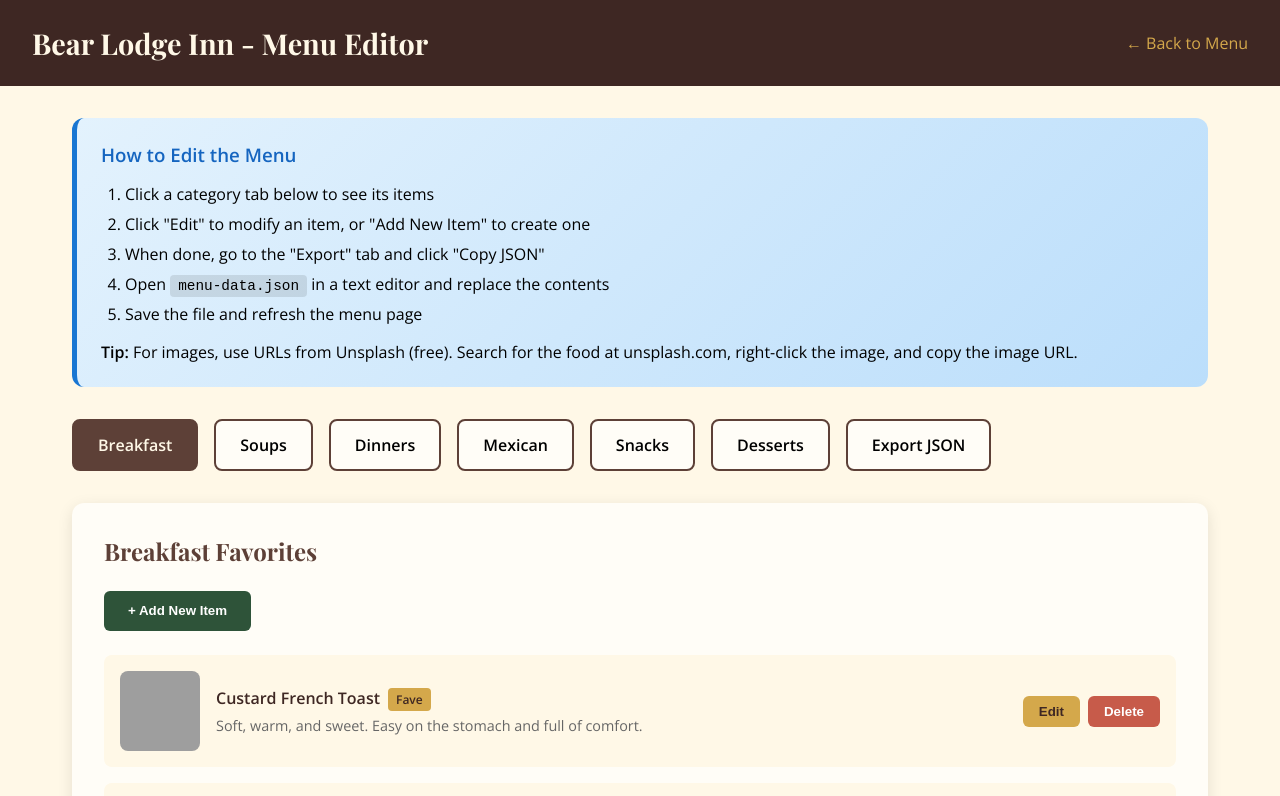
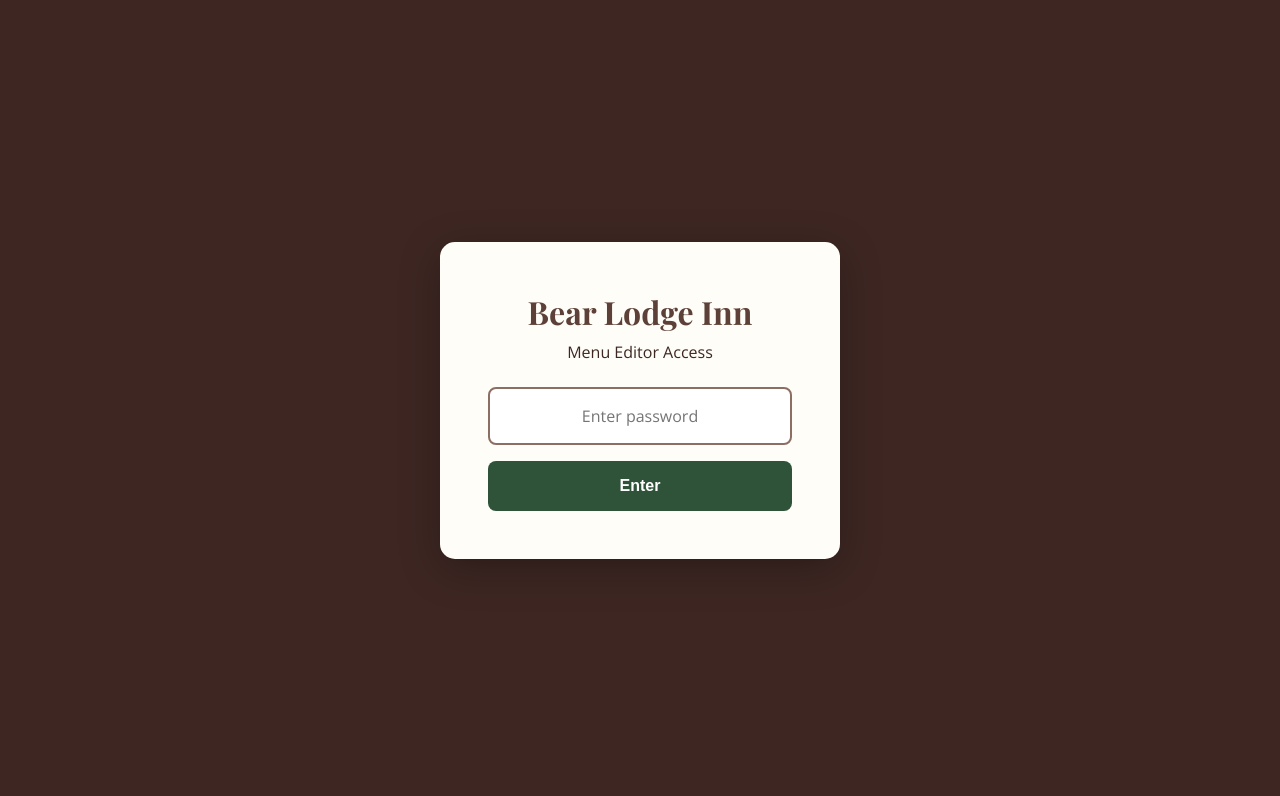
Before and after one commit to amiley03/bear-lodge-menu, a plain HTML site: page admin.html in a window 1280 px wide. Shown: the top 796 px of the page. Drawn offline with nearby package versions, Linux system fonts and the light colour scheme; grey boxes are pictures that could not be loaded.

Commit message:
Add password protection to admin page
- Password: bearbear
- Shows login screen before accessing editor
- Remembers login for the browser session

Co-Authored-By: Claude Opus 4.5 <noreply@anthropic.com>

```diff
--- a/admin.html
+++ b/admin.html
@@ -28,6 +28,91 @@
             font-family: 'Open Sans', sans-serif;
             background: var(--cream);
             min-height: 100vh;
+        }
+
+        /* Login Screen */
+        .login-screen {
+            position: fixed;
+            top: 0;
+            left: 0;
+            width: 100%;
+            height: 100%;
+            background: var(--cabin-dark);
+            display: flex;
+            align-items: center;
+            justify-content: center;
+            z-index: 9999;
+        }
+
+        .login-screen.hidden {
+            display: none;
+        }
+
+        .login-box {
+            background: var(--warm-white);
+            padding: 3rem;
+            border-radius: 15px;
+            text-align: center;
+            max-width: 400px;
+            width: 90%;
+            box-shadow: 0 10px 40px rgba(0,0,0,0.3);
+        }
+
+        .login-box h2 {
+            font-family: 'Playfair Display', serif;
+            color: var(--cabin-brown);
+            margin-bottom: 0.5rem;
+            font-size: 2rem;
+        }
+
+        .login-box p {
+            color: var(--cabin-dark);
+            margin-bottom: 1.5rem;
+        }
+
+        .login-box input {
+            width: 100%;
+            padding: 1rem;
+            border: 2px solid var(--cabin-light, #8D6E63);
+            border-radius: 8px;
+            font-size: 1rem;
+            margin-bottom: 1rem;
+            text-align: center;
+        }
+
+        .login-box input:focus {
+            outline: none;
+            border-color: var(--cabin-brown);
+        }
+
+        .login-box button {
+            width: 100%;
+            padding: 1rem;
+            background: var(--forest-green);
+            color: white;
+            border: none;
+            border-radius: 8px;
+            font-size: 1rem;
+            font-weight: 600;
+            cursor: pointer;
+        }
+
+        .login-box button:hover {
+            opacity: 0.9;
+        }
+
+        .login-error {
+            color: var(--soft-red);
+            margin-top: 1rem;
+            display: none;
+        }
+
+        .main-content {
+            display: none;
+        }
+
+        .main-content.visible {
+            display: block;
         }
 
         header {
@@ -348,6 +433,19 @@
     </style>
 </head>
 <body>
+    <!-- Login Screen -->
+    <div id="login-screen" class="login-screen">
+        <div class="login-box">
+            <h2>Bear Lodge Inn</h2>
+            <p>Menu Editor Access</p>
+            <input type="password" id="password-input" placeholder="Enter password" onkeypress="if(event.key==='Enter')checkPassword()">
+            <button onclick="checkPassword()">Enter</button>
+            <p class="login-error" id="login-error">Incorrect password. Try again.</p>
+        </div>
+    </div>
+
+    <!-- Main Content (hidden until login) -->
+    <div id="main-content" class="main-content">
     <header>
         <h1>Bear Lodge Inn - Menu Editor</h1>
         <a href="index.html">← Back to Menu</a>
@@ -430,8 +528,31 @@
             </form>
         </div>
     </div>
+    </div> <!-- End main-content -->
 
     <script>
+        // Password check
+        function checkPassword() {
+            const input = document.getElementById('password-input');
+            const error = document.getElementById('login-error');
+
+            if (input.value === 'bearbear') {
+                document.getElementById('login-screen').classList.add('hidden');
+                document.getElementById('main-content').classList.add('visible');
+                sessionStorage.setItem('bearLodgeAuth', 'true');
+            } else {
+                error.style.display = 'block';
+                input.value = '';
+                input.focus();
+            }
+        }
+
+        // Check if already authenticated this session
+        if (sessionStorage.getItem('bearLodgeAuth') === 'true') {
+            document.getElementById('login-screen').classList.add('hidden');
+            document.getElementById('main-content').classList.add('visible');
+        }
+
         let menuData = null;
 
         // Load menu data
```
